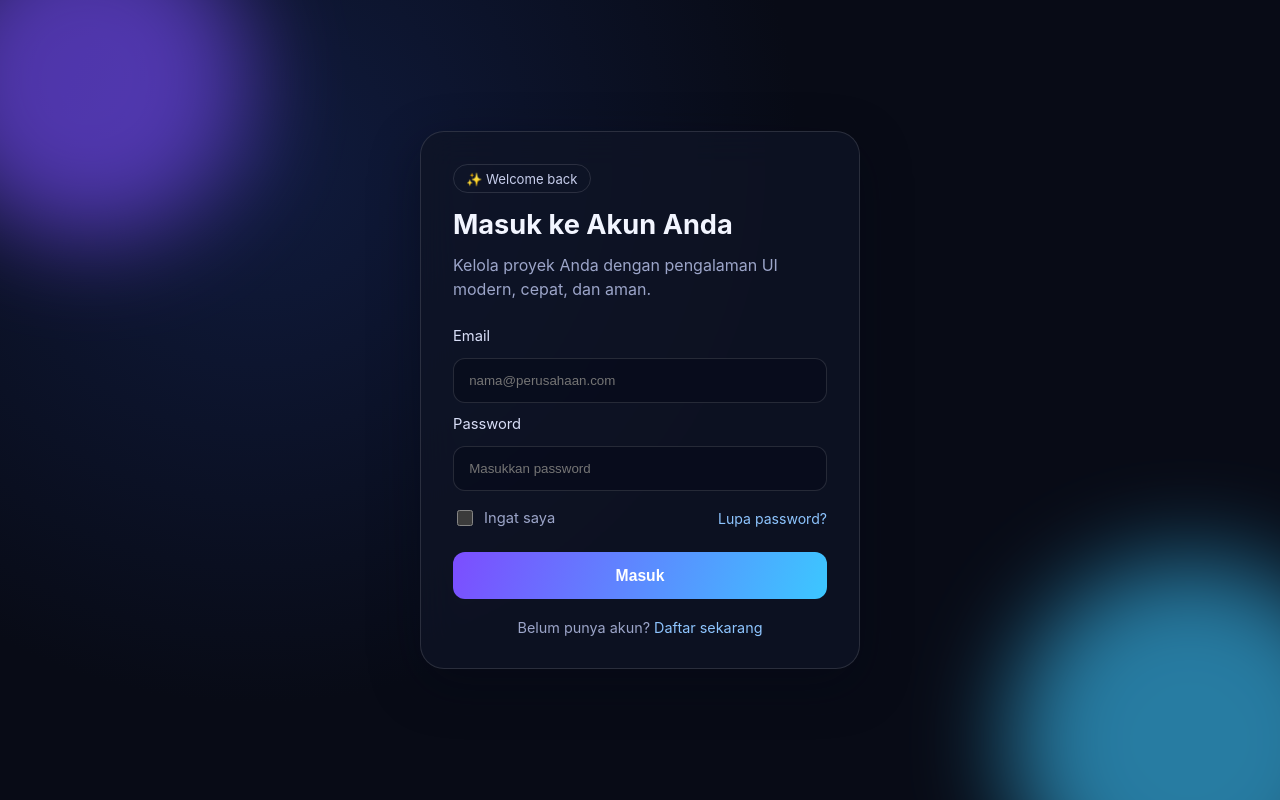
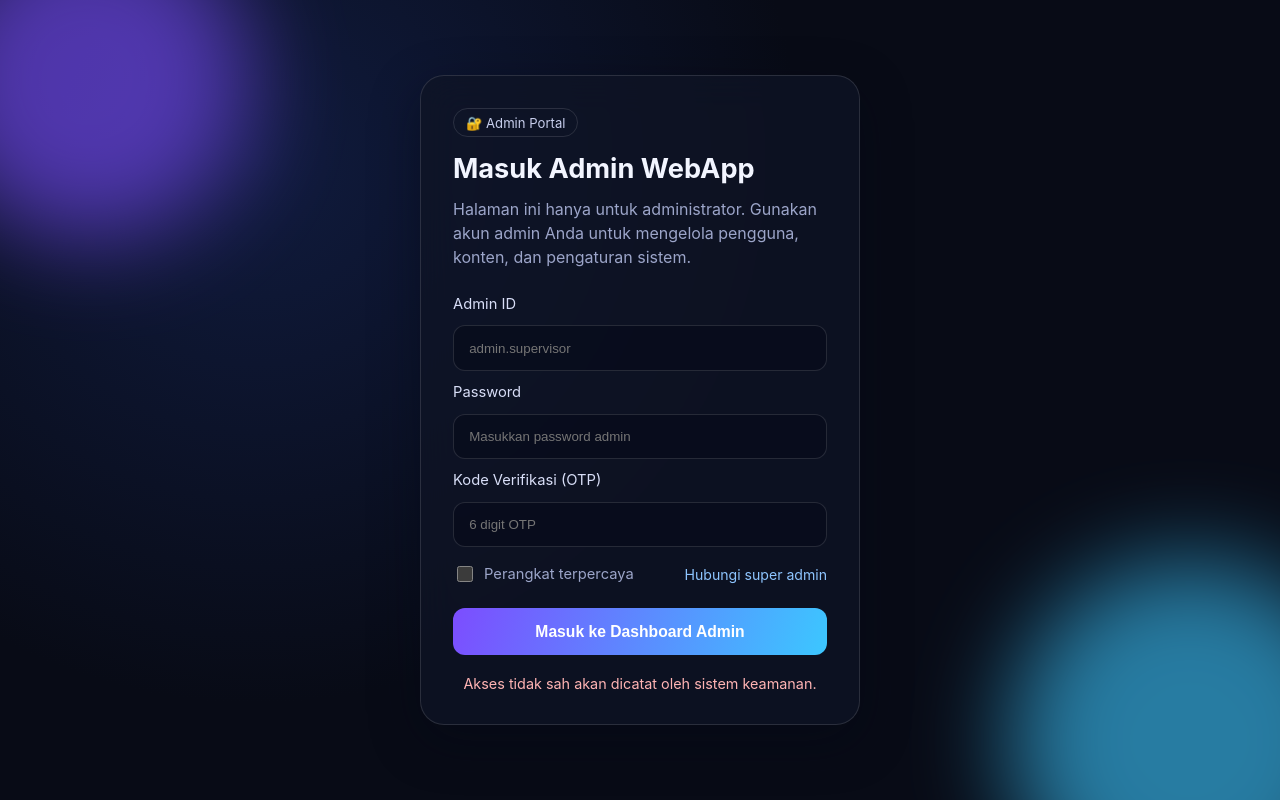
Before and after one commit to wahyuputro00713-max/ProjectNew, a Next.js app in the folder apps/web/: page / in a window 1280 px wide. Built offline with nearby package versions, Linux system fonts and the light colour scheme.

Commit message:
feat(web): create dedicated admin login page

```diff
--- a/apps/web/src/app/globals.css
+++ b/apps/web/src/app/globals.css
@@ -165,3 +165,7 @@ button:hover {
   color: var(--muted);
   font-size: 0.9rem;
 }
+
+.warning-text {
+  color: #ffb4b4;
+}
--- a/apps/web/src/app/page.tsx
+++ b/apps/web/src/app/page.tsx
@@ -1,24 +1,25 @@
-export default function LoginPage() {
+export default function AdminLoginPage() {
   return (
     <main className="login-shell">
       <div className="bg-orb orb-1" />
       <div className="bg-orb orb-2" />
 
-      <section className="login-card" aria-label="Login form">
-        <p className="badge">✨ Welcome back</p>
-        <h1>Masuk ke Akun Anda</h1>
+      <section className="login-card" aria-label="Admin login form">
+        <p className="badge">🔐 Admin Portal</p>
+        <h1>Masuk Admin WebApp</h1>
         <p className="subtitle">
-          Kelola proyek Anda dengan pengalaman UI modern, cepat, dan aman.
+          Halaman ini hanya untuk administrator. Gunakan akun admin Anda untuk mengelola pengguna,
+          konten, dan pengaturan sistem.
         </p>
 
         <form className="login-form">
-          <label htmlFor="email">Email</label>
+          <label htmlFor="adminId">Admin ID</label>
           <input
-            id="email"
-            name="email"
-            type="email"
-            placeholder="nama@perusahaan.com"
-            autoComplete="email"
+            id="adminId"
+            name="adminId"
+            type="text"
+            placeholder="admin.supervisor"
+            autoComplete="username"
             required
           />
 
@@ -27,26 +28,38 @@ export default function LoginPage() {
             id="password"
             name="password"
             type="password"
-            placeholder="Masukkan password"
+            placeholder="Masukkan password admin"
             autoComplete="current-password"
+            required
+          />
+
+          <label htmlFor="otp">Kode Verifikasi (OTP)</label>
+          <input
+            id="otp"
+            name="otp"
+            type="text"
+            placeholder="6 digit OTP"
+            inputMode="numeric"
+            pattern="[0-9]{6}"
+            maxLength={6}
             required
           />
 
           <div className="form-row">
             <label className="remember">
-              <input type="checkbox" name="remember" />
-              Ingat saya
+              <input type="checkbox" name="trustedDevice" />
+              Perangkat terpercaya
             </label>
             <a href="#" className="link">
-              Lupa password?
+              Hubungi super admin
             </a>
           </div>
 
-          <button type="submit">Masuk</button>
+          <button type="submit">Masuk ke Dashboard Admin</button>
         </form>
 
-        <p className="signup">
-          Belum punya akun? <a href="#">Daftar sekarang</a>
+        <p className="signup warning-text">
+          Akses tidak sah akan dicatat oleh sistem keamanan.
         </p>
       </section>
     </main>
```
